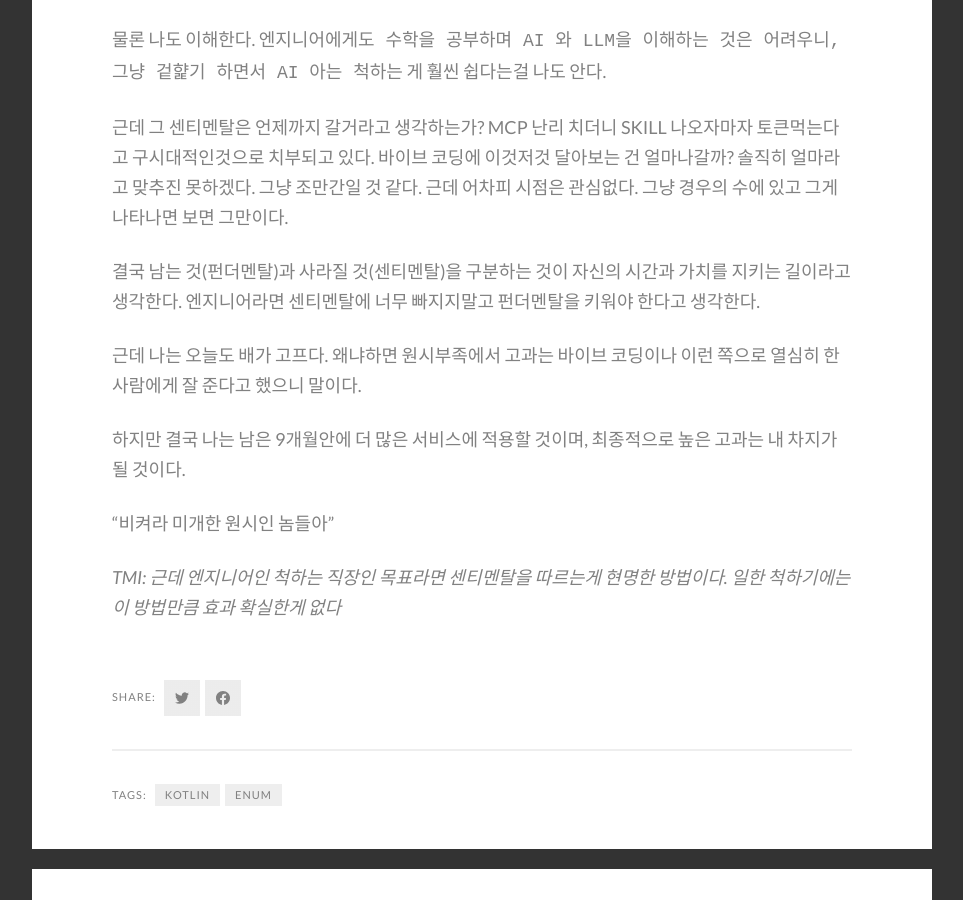
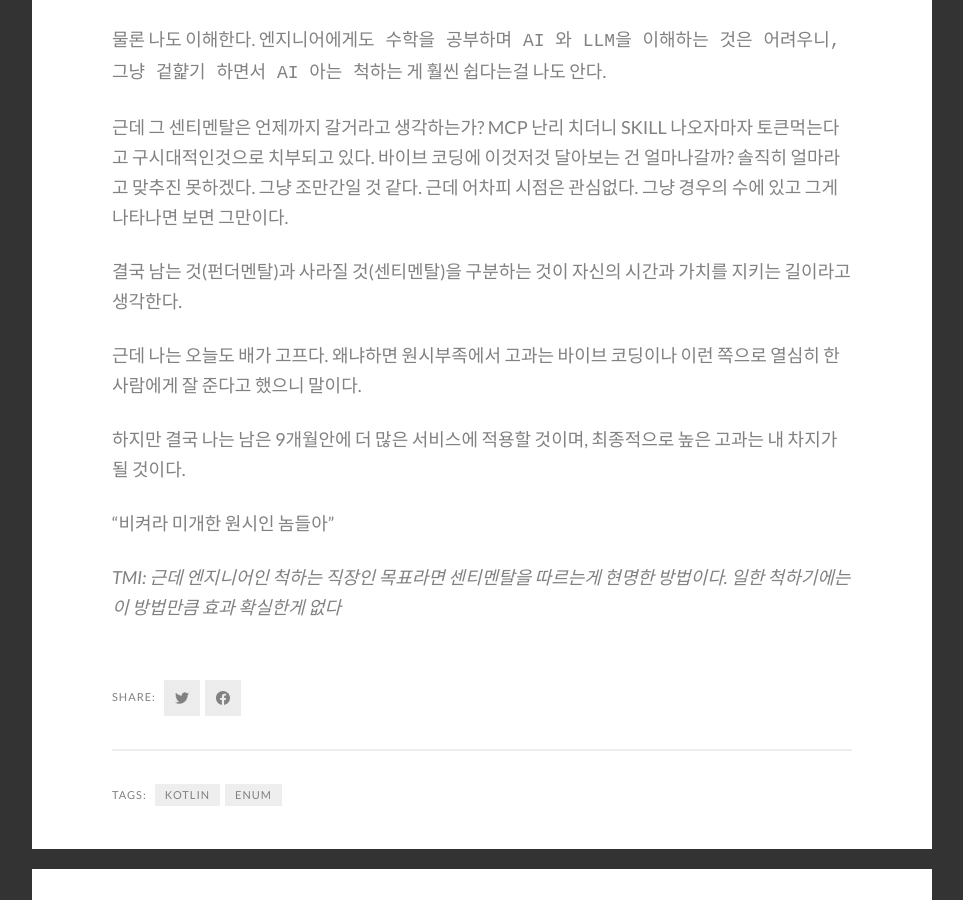
Before and after one commit to banziha104/banziha104.github.io, a Jekyll site: the page built from edit/eng/나에대해.md, in a window 1280 px wide and 900 px high, scrolled down 6714 px. Shown: the whole window, without its empty margins (8-971 px from the left). Built offline with Jekyll 4.4.1, drawn with Linux system fonts in a browser that asks for light colours; comment, search, counter and statistics services are not loaded.

Commit message:
feature: 새단장을 시작

```diff
--- a/edit/eng/나에대해.md
+++ b/edit/eng/나에대해.md
@@ -137,7 +137,7 @@ tags: [kotlin, enum]
 
 근데 그 센티멘탈은 언제까지 갈거라고 생각하는가? MCP 난리 치더니 SKILL 나오자마자 토큰먹는다고 구시대적인것으로 치부되고 있다. 바이브 코딩에 이것저것 달아보는 건 얼마나갈까? 솔직히 얼마라고 맞추진 못하겠다. 그냥 조만간일 것 같다. 근데 어차피 시점은 관심없다. 그냥 경우의 수에 있고 그게 나타나면 보면 그만이다.
 
- 결국 남는 것(펀더멘탈)과 사라질 것(센티멘탈)을 구분하는 것이 자신의 시간과 가치를 지키는 길이라고 생각한다. 엔지니어라면 센티멘탈에 너무 빠지지말고 펀더멘탈을 키워야 한다고 생각한다.
+ 결국 남는 것(펀더멘탈)과 사라질 것(센티멘탈)을 구분하는 것이 자신의 시간과 가치를 지키는 길이라고 생각한다.
 
  근데 나는 오늘도 배가 고프다. 왜냐하면 원시부족에서 고과는 바이브 코딩이나 이런 쪽으로 열심히 한 사람에게 잘 준다고 했으니 말이다.
 
```
